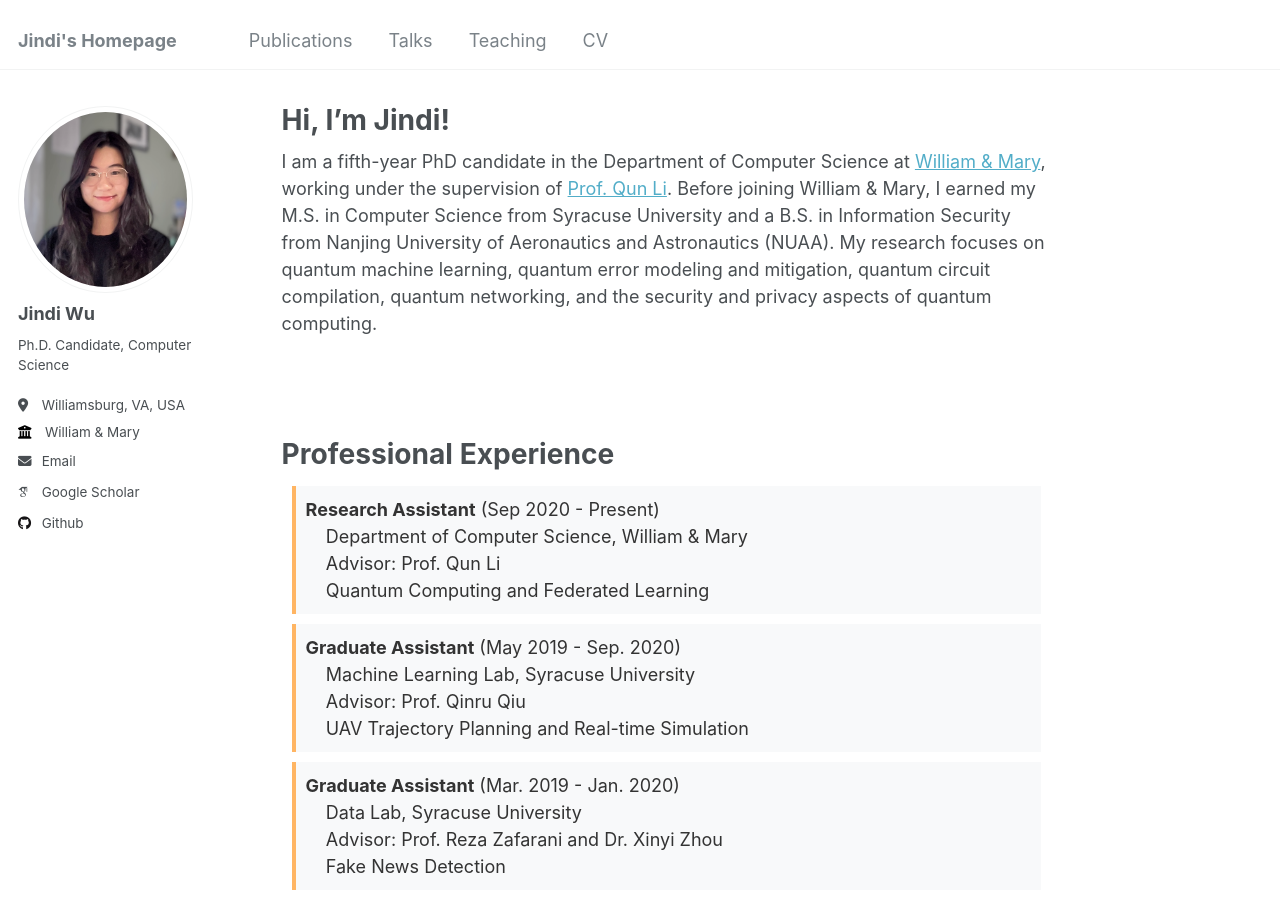
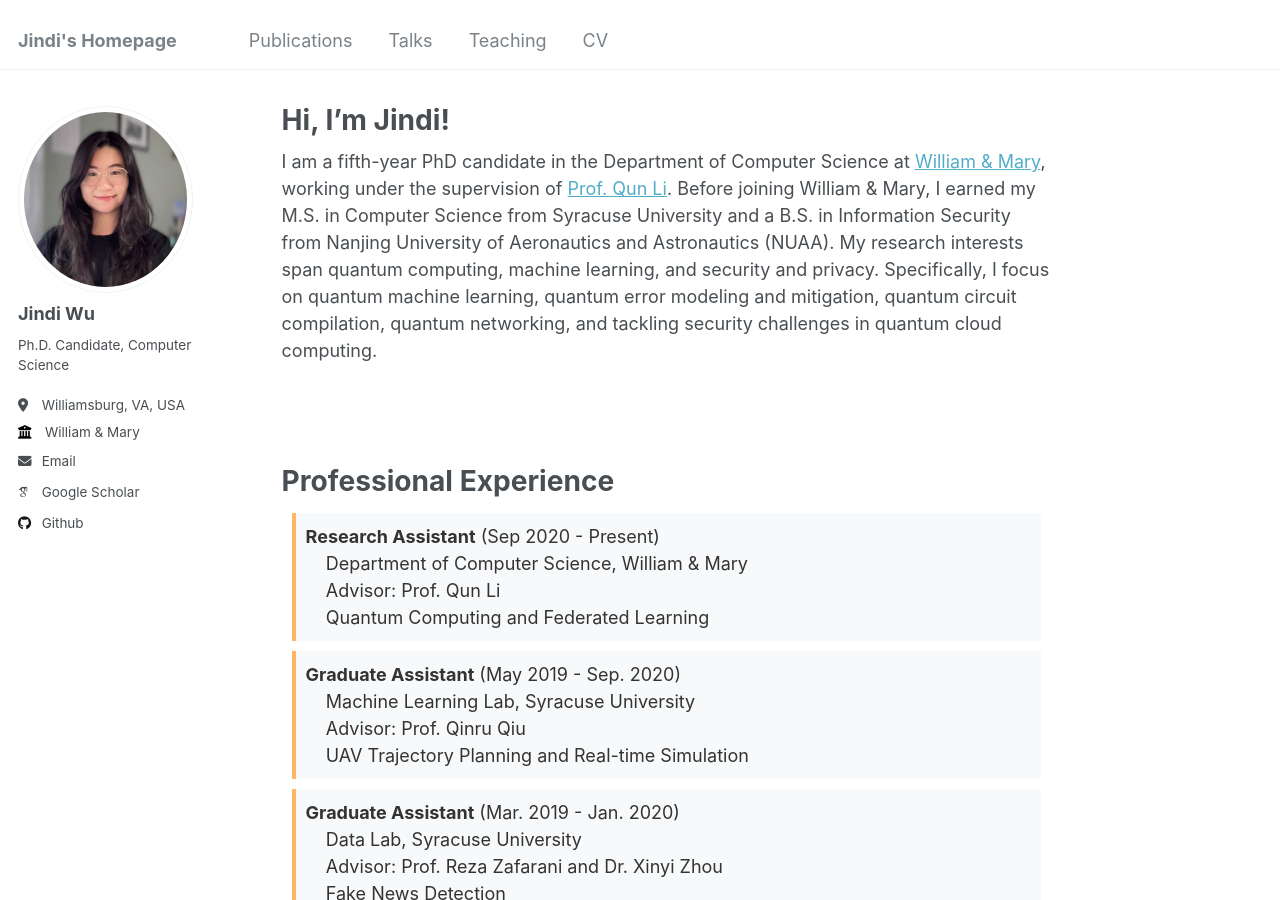
Before and after one commit to Jindi0/website, a Jekyll site: the page built from _pages/about.md, in a window 1280 px wide and 900 px high. Built offline with Jekyll 4.4.1, drawn with Linux system fonts in a browser that asks for light colours; some web fonts are replaced.

Commit message:
Update about.md

```diff
--- a/_pages/about.md
+++ b/_pages/about.md
@@ -7,7 +7,7 @@ redirect_from:
   - /about.html
 ---
 
-I am a fifth-year PhD candidate in the Department of Computer Science at [William & Mary](https://www.wm.edu/), working under the supervision of [Prof. Qun Li](https://www.cs.wm.edu/~liqun/). Before joining William & Mary, I earned my M.S. in Computer Science from Syracuse University and a B.S. in Information Security from Nanjing University of Aeronautics and Astronautics (NUAA). My research focuses on quantum machine learning, quantum error modeling and mitigation, quantum circuit compilation, quantum networking, and the security and privacy aspects of quantum computing.
+I am a fifth-year PhD candidate in the Department of Computer Science at [William & Mary](https://www.wm.edu/), working under the supervision of [Prof. Qun Li](https://www.cs.wm.edu/~liqun/). Before joining William & Mary, I earned my M.S. in Computer Science from Syracuse University and a B.S. in Information Security from Nanjing University of Aeronautics and Astronautics (NUAA). My research interests span quantum computing, machine learning, and security and privacy. Specifically, I focus on quantum machine learning, quantum error modeling and mitigation, quantum circuit compilation, quantum networking, and tackling security challenges in quantum cloud computing.
 
 <br>
 <br>
```
